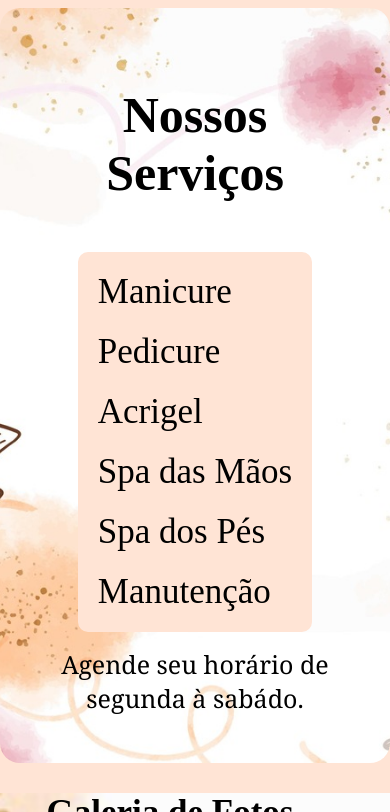
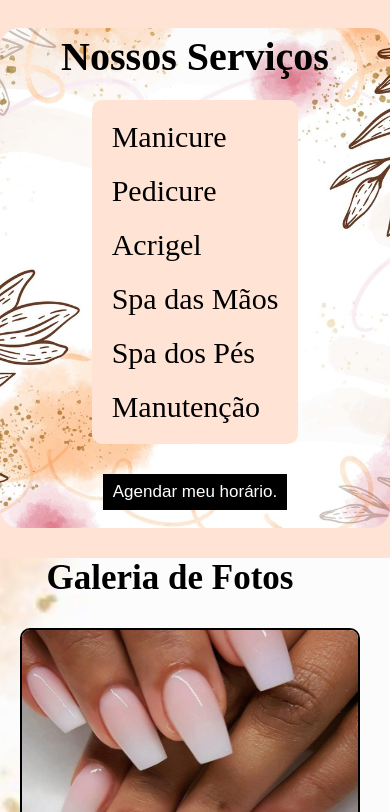
Before and after one commit to diegodev37/Projeto_manicure, a plain HTML site: page index.html in a window 390 px wide. Shown: the part 612-1424 px from the top of the page. Drawn offline with Linux system fonts and the light colour scheme.

Commit message:
modificação.

```diff
--- a/index.html
+++ b/index.html
@@ -23,7 +23,7 @@
 
             <div class="contato">
                 <p>
-                    CONTATO: (11) 3456-7890</p>
+                    CONTATO: (21) 3456-5676</p>
                 <button>AGENDE JÁ</button>
             </div>
         </header>
@@ -47,9 +47,8 @@
 
     <section id="serviços" class="container2 ">
 
-        <h2 class=" serviços hidden">Nossos Serviços</h2>
-
         <div class="serviços hidden">
+            <h2>Nossos Serviços</h2>
             <li>
                 <ul>Manicure</ul>
                 <ul>Pedicure</ul>
@@ -58,11 +57,12 @@
                 <ul>Spa dos Pés</ul>
                 <ul>Manutenção</ul>
             </li>
+            <button class="button-container2">Agendar meu horário.</button>
 
         </div>
 
 
-        <p class="footer-container2">Agende seu horário de segunda à sabádo.</p>
+
     </section>
 
     <section id="galeria" class="container3 ">
--- a/media.css
+++ b/media.css
@@ -1,83 +1,115 @@
-@media(max-width:1100px){
+@media(max-width:1100px) {
 
 
-    .container1 h1{
+    .container1 h1 {
         margin-top: 55px;
 
     }
-    .navbar{
+
+    .navbar {
         font-size: 15px;
 
     }
-    .contato{
+
+    .contato {
         visibility: hidden;
     }
-    .text{
+
+    .text {
         display: flex;
         justify-content: center;
         align-items: start;
     }
-    .text img{
+
+    .text img {
         width: 150px;
 
     }
-    .redes-sociais{
-        margin:20px 0 0 0;
 
-    }.container2{
+    .redes-sociais {
+        margin: 20px 0 0 0;
+
+    }
+
+    .container2 {
         min-width: 100vw;
-        margin: 0;
+        margin-top: 30px;
+        height: 500px;
+    }
+
+    .container2 h2 {
+        font-size: 40px;
+        margin-top: 5px;
+    }
+    .container2 .serviços{
+        margin-top: 0px;
+    }
+.button-container2 {
+    padding: 8px 10px;
+    font-size: 17px;
 }
 
 
-    .container3 h2{
+    .container3 h2 {
         margin-right: 40px;
 
     }
-    .container3 .serviços{
+
+    .container3 .serviços {
         margin-right: 90px;
         font-size: 40px;
     }
-    .img{
-        border: solid 2px black;
-        width: 200px;
+
+
+
+    .container4 {
+        display: inline;
 
     }
-    .container4 {
-        display: inline;
-    }
+
     footer h2 {
         font-size: 40px;
     }
-    iframe{
+
+    footer p {
+        font-size: 20px;
+        margin-top: 20px;
+    }
+
+    iframe {
         width: 350px;
+        height: 300px;
         margin-left: 20px;
     }
 }
 
-@media(max-width:700px){
+@media(max-width:700px) {
 
 
-    .navbar{
+    .navbar {
         margin: 0 15px 20px;
         font-size: 15px;
     }
-    .contato{
+
+    .contato {
         visibility: hidden;
     }
-    .text img{
+
+    .text img {
         width: 180px;
 
     }
-    .redes-sociais{
-        margin-top:40px;
+
+    .redes-sociais {
+        margin-top: 40px;
 
     }
 
-    .img{
+    .img {
         border: solid 2px black;
     }
-    .container4{
+
+    .container4 {
         display: inline;
     }
 
@@ -85,75 +117,86 @@
         font-size: 40px;
 
     }
-    footer p{
+
+    footer p {
         margin: 0;
         margin-top: 5px;
 
     }
-    iframe{
+
+    iframe {
         width: 350px;
         margin-left: 15px;
     }
 }
 
-@media(max-width:400px){
-    .container1{
+@media(max-width:400px) {
+    .container1 {
         display: flex;
         flex-direction: column;
 
     }
 
-    .container1 h1{
+    .container1 h1 {
         margin-top: 70px;
     }
 
-    .navbar{
-        margin:5px;
+    .navbar {
+        margin: 5px;
         font-size: 18px;
     }
-    .container2{
+
+    .container2 {
         display: flex;
         flex-direction: column;
 
     }
-    .contato{
+
+    .contato {
         visibility: hidden;
     }
-    .text{
+
+    .text {
         display: flex;
         justify-content: center;
         align-items: start;
     }
-    .text img{
+
+    .text img {
         width: 200px;
 
     }
-    .redes-sociais{
-        margin:20px 0 0 0;
+
+    .redes-sociais {
+        margin: 20px 0 0 0;
 
     }
 
-    .container3 h2{
+    .container3 h2 {
         margin-right: 40px;
 
     }
-    .container3 .serviços{
+
+    .container3 .serviços {
         margin-right: 50px;
         font-size: 35px;
     }
-   .container3 .img{
+
+    .container3 .img {
         border: solid 2px black;
-        width: 230px;
-        height: 230px;
+
 
     }
+
     .container4 {
         display: inline;
     }
+
     footer h2 {
         font-size: 40px;
     }
-    iframe{
+
+    iframe {
         width: 350px;
         margin-left: 20px;
     }
--- a/style.css
+++ b/style.css
@@ -6,10 +6,7 @@
 }
 
 body {
-
     background-color: #FFE4D5;
-
-
 }
 
 section {
@@ -122,25 +119,20 @@ header {
     background-image: url(/assets/fundo-container1.jpg);
     background-size: cover;
     background-position: center;
-    padding: 3rem 2rem;
     margin: 20px auto;
     max-width: 1200px;
+    height: 590px;
 }
 
 .container2 h2 {
-    position: relative;
+
+    font-size: 50px;
     margin-top: 30px;
-    text-align: center;
-    font-size: 50px;
-    color: #000;
-
-
-
 }
 
 .serviços {
     display: flex;
-    justify-content: space-around;
+    flex-direction: column;
     align-items: center;
     margin-top: 30px;
 
@@ -154,7 +146,7 @@ header {
 }
 
 li {
-    font-size: 35px;
+    font-size: 30px;
     padding: 10px;
     margin-top: 20px;
     background-color: #FFE4D5;
@@ -170,12 +162,22 @@ ul {
 
 }
 
-.footer-container2 {
-    text-align: center;
-    font-size: 25px;
-    margin-top: 15px;
-    color: rgb(0, 0, 0);
-    font-family: Georgia, 'Times New Roman', Times, serif;
+.button-container2 {
+    background-color: #000;
+    color: #fff;
+    padding: 10px 20px;
+    font-size: 20px;
+    border: none;
+    cursor: pointer;
+    transition: 0.5s ease-in-out;
+    margin-top: 30px;
+    margin-bottom: 10px;
+
+}
+
+.button-container2:hover {
+    background-color: #fff;
+    color: #000
 }
 
 .container3 {
@@ -183,8 +185,7 @@ ul {
     background-image: url(/assets/fundo-container1.jpg);
     background-size: cover;
     background-position: center;
-
-
+    min-height: 1050px;
 }
 
 .container3 h2 {
@@ -201,8 +202,8 @@ ul {
 }
 
 .cards .img {
-    width: 360px;
-    height: 320px;
+    width: 340px;
+    height: 300px;
     border-radius: 10px;
     margin-top: 10px;
     margin-left: 20px;
@@ -244,6 +245,7 @@ footer h2 {
 
 footer p {
     text-align: center;
-    margin-top: 20px;
-    font-size: 20px;
+    margin-top: 15px;
+    margin-bottom: 20px;
+
 }
```
Lines whose indentation alone changed are shown as unchanged.
